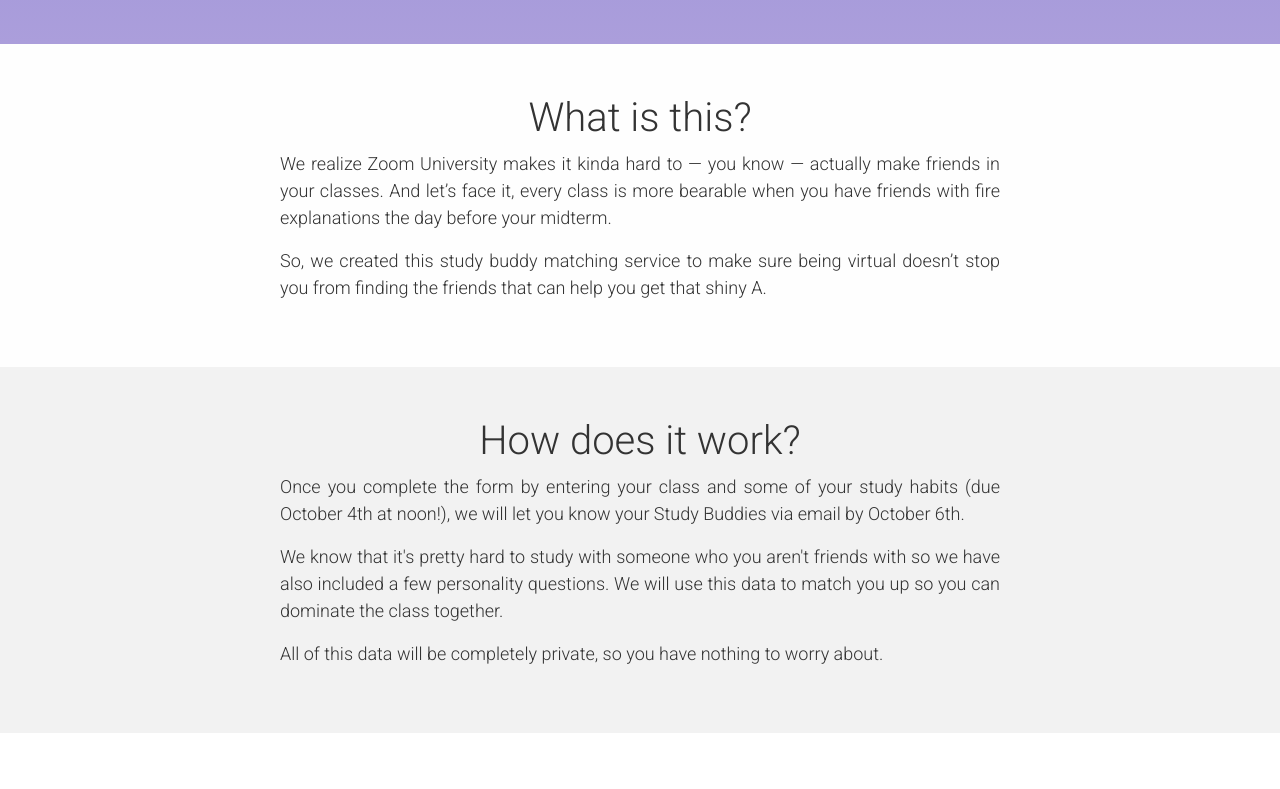
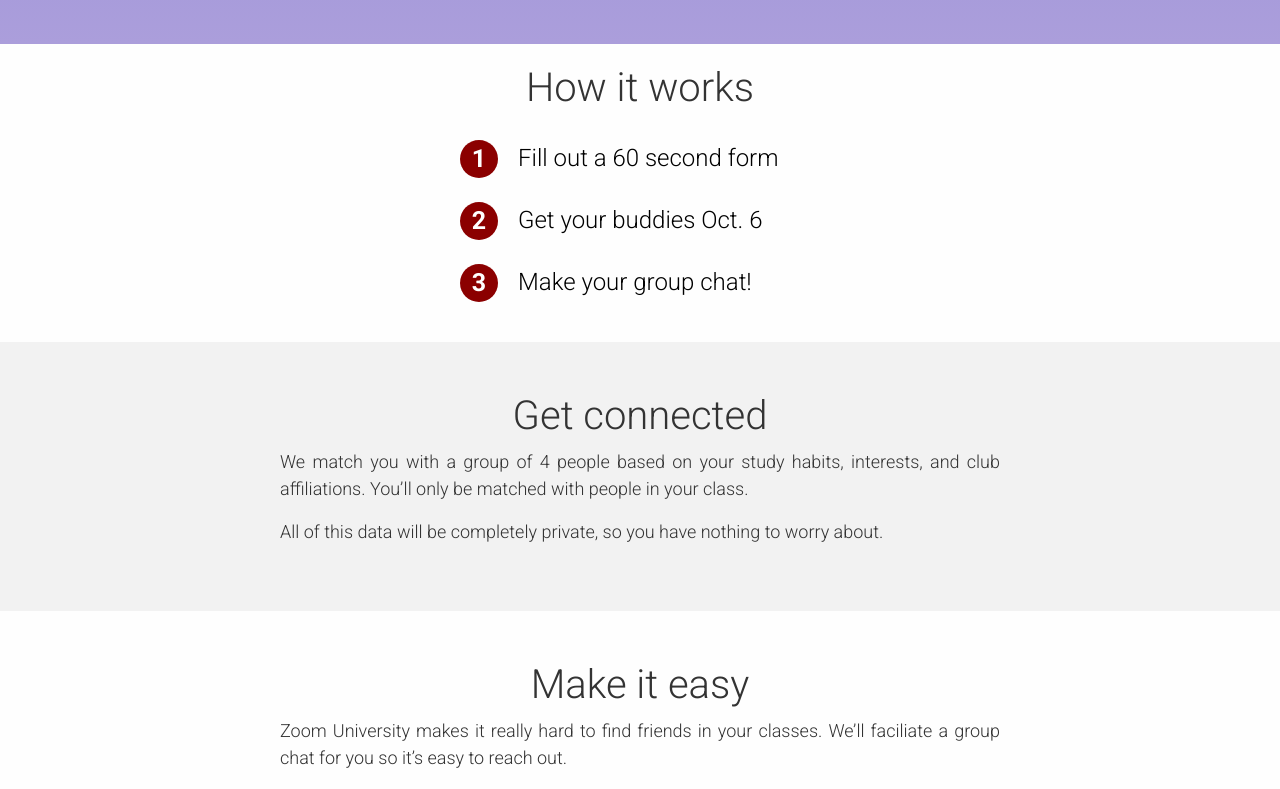
Before and after one commit to vjindal0112/uchicagostudybuddies, a React (Create React App) app: page /home in a window 1280 px wide. Shown: the part 660-1449 px from the top of the page. Built offline with nearby package versions, Linux system fonts and the light colour scheme; no server answers.

Commit message:
1,2,3 and changes to wording on homepage

```diff
--- a/src/pages/Home.js
+++ b/src/pages/Home.js
@@ -14,9 +14,35 @@ const Logo = styled.img`
 
 const Section = styled.section`
   text-align: center;
-  padding: 50px;
+  padding: ${(props) => props.padding};
   color: #333;
   background-color: ${(props) => props.backgroundColor};
+`;
+
+const Flex = styled.div`
+  display: flex;
+  flex-direction: row;
+  margin-right: 10px;
+  margin-left: 10px;
+`;
+
+const OuterFlex = styled.div`
+  max-width: 30em;
+  display: flex;
+  flex-direction: column;
+  margin: 0 auto;
+  padding: 20px;
+  @media (min-width: 550px) {
+    padding-left: 50px;
+  }
+`;
+
+const BulletText = styled.div`
+  margin-left: 20px;
+  font-size: 24px;
+  color: black;
+  display: flex;
+  text-align: left;
 `;
 
 const TextDiv = styled.div`
@@ -49,6 +75,18 @@ const BgOverlay = styled.div`
   height: 88vh;
   min-height: 88vh;
   z-index: -1;
+`;
+
+const BulletPoints = styled.div`
+  height: 38px;
+  width: 38px;
+  border-radius: 50%;
+  background-color: #8b0000;
+  font-size: 25px;
+  text-align: center;
+  font-weight: 1000;
+  color: white;
+  flex-shrink: 0;
 `;
 
 export default function Home() {
@@ -99,35 +137,32 @@ export default function Home() {
           Find your Buddies
         </Button>
       </div>
-      <Section backgroundColor="#fefefe">
+      <Section padding="20px" backgroundColor="#fefefe">
+        <h1 style={{ textAlign: "center" }}>How it works</h1>
+        <OuterFlex>
+          <Flex>
+            <BulletPoints>1</BulletPoints>
+            <BulletText>Fill out a 60 second form</BulletText>
+          </Flex>
+          <br />
+          <Flex>
+            <BulletPoints>2</BulletPoints>
+            <BulletText>Get your buddies Oct. 6</BulletText>
+          </Flex>
+          <br />
+          <Flex>
+            <BulletPoints>3</BulletPoints>
+            <BulletText>Make your group chat!</BulletText>
+          </Flex>
+        </OuterFlex>
+      </Section>
+      <Section padding="50px" backgroundColor="#f2f2f2">
         <TextDiv>
-          <h1 style={{ textAlign: "center" }}>What is this?</h1>
+          <h1 style={{ textAlign: "center" }}>Get connected</h1>
           <p>
-            We realize Zoom University makes it kinda hard to — you know —
-            actually make friends in your classes. And let’s face it, every
-            class is more bearable when you have friends with fire explanations
-            the day before your midterm.{" "}
-          </p>
-          <p>
-            So, we created this study buddy matching service to make sure being
-            virtual doesn’t stop you from finding the friends that can help you
-            get that shiny A.
-          </p>
-        </TextDiv>
-      </Section>
-      <Section backgroundColor="#f2f2f2">
-        <TextDiv>
-          <h1 style={{ textAlign: "center" }}>How does it work?</h1>
-          <p>
-            Once you complete the form by entering your class and some of your
-            study habits (due October 4th at noon!), we will let you know your
-            Study Buddies via email by October 6th.
-          </p>
-          <p>
-            We know that it's pretty hard to study with someone who you aren't
-            friends with so we have also included a few personality questions.
-            We will use this data to match you up so you can dominate the class
-            together.
+            We match you with a group of 4 people based on your study habits,
+            interests, and club affiliations. You’ll only be matched with people
+            in your class.
           </p>
           <p>
             All of this data will be completely private, so you have nothing to
@@ -135,7 +170,19 @@ export default function Home() {
           </p>
         </TextDiv>
       </Section>
-      <Section backgroundColor="#FFFFF">
+      <Section padding="50px" backgroundColor="#fefefe">
+        <TextDiv>
+          <h1 style={{ textAlign: "center" }}>Make it easy</h1>
+
+          <p>
+            Zoom University makes it really hard to find friends in your
+            classes. We’ll faciliate a group chat for you so it’s easy to reach
+            out.{" "}
+          </p>
+        </TextDiv>
+      </Section>
+
+      <Section padding="50px" backgroundColor="#f2f2f2">
         <TextDiv>
           <h1 style={{ textAlign: "center" }}>FAQ</h1>
 
@@ -144,7 +191,7 @@ export default function Home() {
           </p>
           <p>
             Yes! You’re encouraged to. We’d love to give you a group of
-            studybuddies for every class you’re taking this semester.
+            studybuddies for every class you’re taking this quarter.
           </p>
           <p>
             <b>When is the last day I can fill this out?</b>
```
